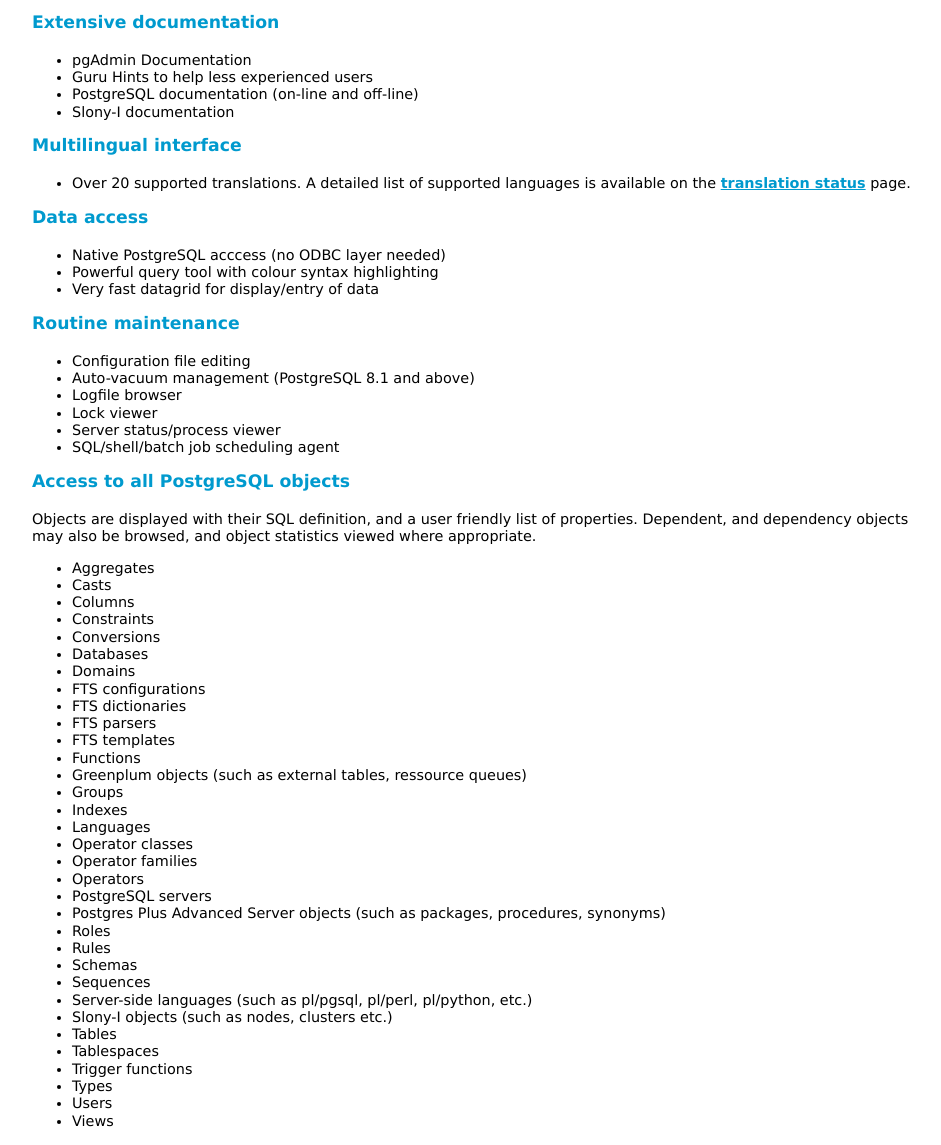
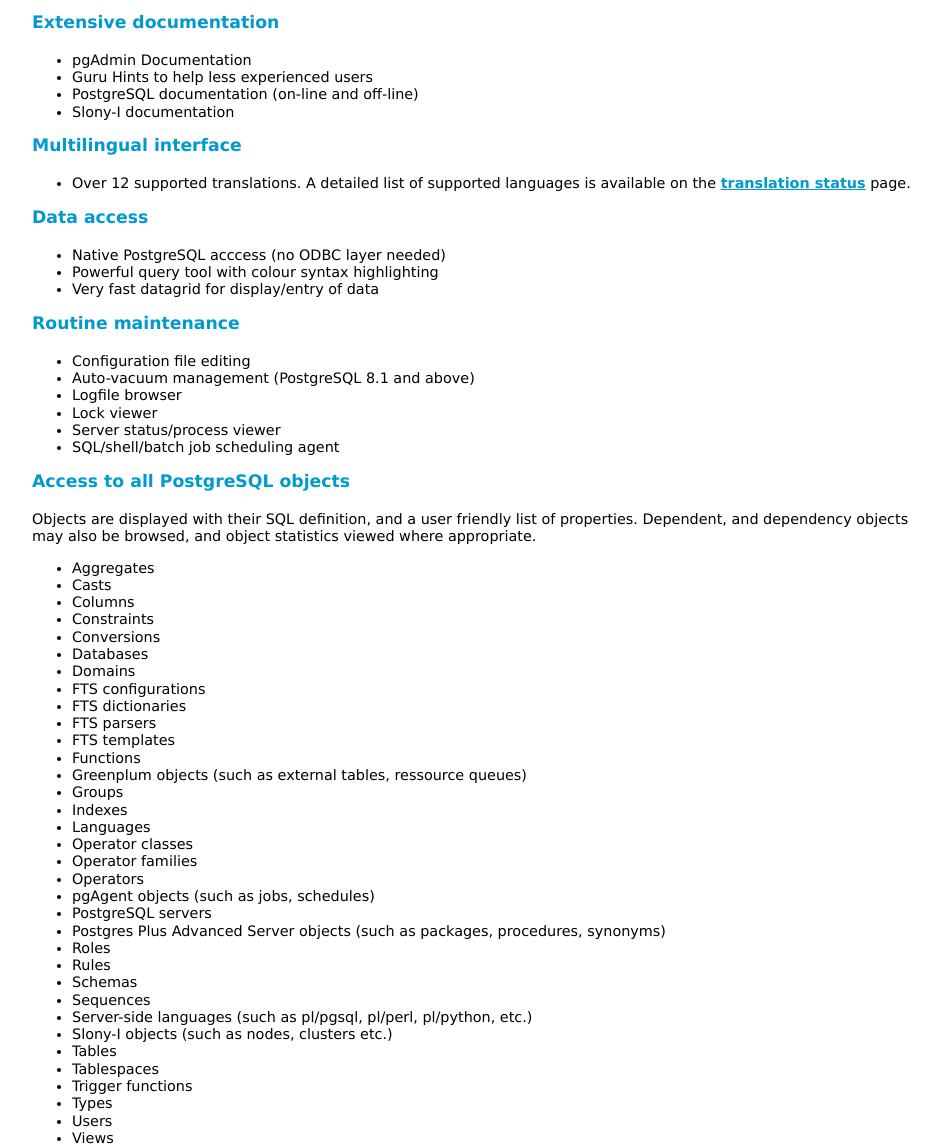
Before and after one commit to shish/pgadmin-www, a PHP site: page /features.php in a window 1280 px wide. Shown: the part 473-1618 px from the top of the page, without its empty margins (163-1104 px from the left). Run offline with PHP 8.4, Linux system fonts and the light colour scheme.

Commit message:
Quick review of the website.

```diff
--- a/development/roadmap.php
+++ b/development/roadmap.php
@@ -28,7 +28,7 @@ $PAGE_CONTENT = '
   <li>' . _("Functionality") . '<br />&nbsp;
     <ul>
       <li><del>' . _("Better i18n support [GL]") . '</del><br />&nbsp;</li>
-      <li>' . _("Show/hide columns in frmStatus's reports [GL]") . '<br />&nbsp;</li>
+      <li><del>' . _("Show/hide columns in frmStatus's reports [GL]") . '</del><br />&nbsp;</li>
       <li>' . _("Filter rows in frmStatus's reports [GL]") . '<br />&nbsp;</li>
       <li>' . _("Logfile: columns according to log_line_prefix, filename according to log_filename, etc. in frmStatus [GL]") . '<br />&nbsp;</li>
       <li>' . _("Custom reports in frmStatus [GL]") . '<br />&nbsp;</li>
--- a/features.php
+++ b/features.php
@@ -35,7 +35,7 @@ $PAGE_CONTENT = '
 
 <h2>' . _("Multilingual interface") . '</h2>
 <ul>
-  <li>' . sprintf(_("Over 20 supported translations. A detailed list of supported languages is available on the <a href=\"%s\">translation status</a> page."), "translation/status.php") . '</li>
+  <li>' . sprintf(_("Over 12 supported translations. A detailed list of supported languages is available on the <a href=\"%s\">translation status</a> page."), "translation/status.php") . '</li>
 </ul>
 
 <h2>' . _("Data access") . '</h2>
@@ -77,6 +77,7 @@ $PAGE_CONTENT = '
   <li>' . _("Operator classes") . '</li>
   <li>' . _("Operator families") . '</li>
   <li>' . _("Operators") . '</li>
+  <li>' . _("pgAgent objects (such as jobs, schedules)") . '</li>
   <li>' . _("PostgreSQL servers") . '</li>
   <li>' . _("Postgres Plus Advanced Server objects (such as packages, procedures, synonyms)") . '</li>
   <li>' . _("Roles") . '</li>
```
